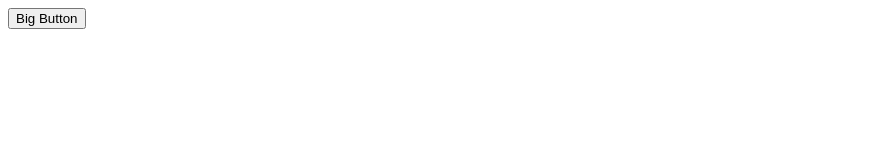
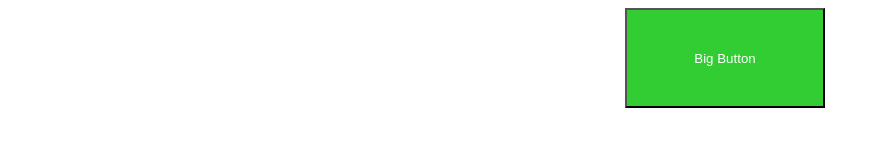
Before and after one commit to Bijog/WebDevelopment, a plain HTML site: page index.html in a window 1280 px wide. Shown: the whole page, without its empty margins (0-880 px from the left). Drawn offline with Linux system fonts and the light colour scheme.

Commit message:
I have added some styles.

```diff
--- a/index.html
+++ b/index.html
@@ -8,5 +8,17 @@
         <div class="wrap">
             <button class="large">Big Button </button>
             </div>
+             <style>
+            .wrap{
+              width:30px;
+              margin:0 auto;
+            }
+            .large{
+                height:100px;
+                width:200px;
+                color:#fff;
+                background-color: limegreen;
+            }
+            </style>
         </body>
         </html>
```
